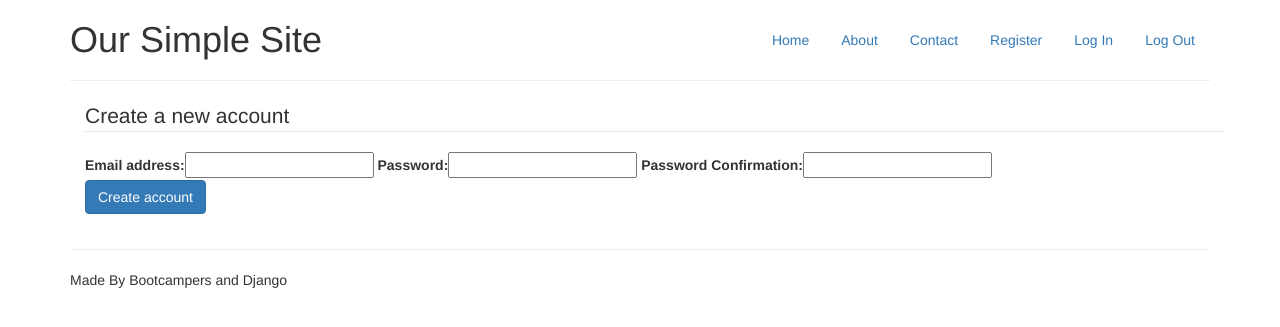
After one commit to meganduffy/auth_demo, a Django app: page /register/ in a window 1280 px wide. The commit adds this page. Shown: the top 327 px of the page. Run offline with Django 3.2, Linux system fonts and the light colour scheme; parts of the project's set-up code (start-up, migrations or seed data) failed here and were passed over; some libraries are stand-ins or nearby versions.

Commit message:
add custom authentication and registration of new users

```diff
--- /dev/null
+++ b/accounts/forms.py
@@ -0,0 +1,42 @@
+from django import forms
+from django.contrib.auth.forms import UserCreationForm
+from accounts.models import User
+from django.core.exceptions import ValidationError
+
+
+class UserRegistrationForm(UserCreationForm):
+    password1 = forms.CharField(
+        label='Password',
+        widget=forms.PasswordInput
+    )
+
+    password2 = forms.CharField(
+        label='Password Confirmation',
+        widget=forms.PasswordInput
+    )
+
+    class Meta:
+        model = User
+        fields = ['email', 'password1', 'password2']
+        exclude = ['username']
+
+    def clean_password2(self):
+        password1 = self.cleaned_data.get('password1')
+        password2 = self.cleaned_data.get('password2')
+
+        if password1 and password2 and password1 != password2:
+            message = "Passwords do not match"
+            raise ValidationError(message)
+
+        return password2
+
+    def save(self, commit=True):
+        instance = super(UserRegistrationForm, self).save(commit=False)
+
+        # automatically set to email address to create a unique identifier
+        instance.username = instance.email
+
+        if commit:
+            instance.save()
+
+        return instance
--- a/accounts/models.py
+++ b/accounts/models.py
@@ -1,5 +1,31 @@
 from __future__ import unicode_literals
+from django.contrib.auth.models import AbstractUser, UserManager
+from django.db import models
+from django.utils import timezone
 
-from django.db import models
 
 # Create your models here.
+class AccountUserManager(UserManager):
+    def _create_user(self, username, email, password,
+                     is_staff, is_superuser, **extra_fields):
+        """
+        Creates and saves a User with the given username, email and password
+        """
+        now = timezone.now()
+        if not email:
+            raise ValueError('The given username must be set')
+        email = self.normalize_email(email)
+        user = self.model(username=email, email=email,
+                          is_staff=is_staff, is_active=True,
+                          is_superuser=is_superuser,
+                          date_joined=now, **extra_fields)
+        user.set_password(password)
+        user.save(using=self._db)
+
+        return user
+
+
+class User(AbstractUser):
+    # now that we've abstracted this class we can add any
+    # number of custom attributes to our user class
+    objects = AccountUserManager()
--- a/accounts/views.py
+++ b/accounts/views.py
@@ -1,3 +1,33 @@
-from django.shortcuts import render
+from django.contrib import messages, auth
+from accounts.forms import UserRegistrationForm
+from django.core.urlresolvers import reverse
+from django.shortcuts import render, redirect
+from django.template.context_processors import csrf
 
-# Create your views here.
+
+def register(request):
+    if request.method == "POST":
+        form = UserRegistrationForm(request.POST)
+        if form.is_valid():
+            form.save()
+
+            user = auth.authenticate(email=request.POST.get('email'),
+                                     password=request.POST.get('password1'))
+
+            if user:
+                messages.success(request, "You have successfully registered")
+                return redirect(reverse('profile'))
+            else:
+                messages.error(request, "Unable to log you in at this time!")
+
+    else:
+        form = UserRegistrationForm()
+
+    args = {'form': form}
+    args.update(csrf(request))
+
+    return render(request, 'register.html', args)
+
+
+def profile(request):
+    return render(request, 'profile.html')
--- a/auth_demo/urls.py
+++ b/auth_demo/urls.py
@@ -15,9 +15,12 @@ Including another URLconf
 """
 from django.conf.urls import url
 from django.contrib import admin
-from hello import views
+from hello import views as hello_views
+from accounts import views as accounts_views
 
 urlpatterns = [
     url(r'^admin/', admin.site.urls),
-    url('^$', views.get_index, name='index'),
+    url(r'^$', hello_views.get_index, name='index'),
+    url(r'^register/$', accounts_views.register, name='register'),
+    url(r'^profile/$', accounts_views.profile, name='profile'),
 ]
--- a/templates/base.html
+++ b/templates/base.html
@@ -13,10 +13,10 @@
 <div class="container">
    <div class="masthead">
        <ul class="nav nav-pills pull-right">
-           <li><a href="#">Home</a></li>
+           <li><a href="/">Home</a></li>
            <li><a href="#">About</a></li>
            <li><a href="#">Contact</a></li>
-           <li><a href="#">Register</a></li>
+           <li><a href="{% url 'register' %}">Register</a></li>
            <li><a href="#">Log In</a></li>
            <li><a href="#">Log Out</a></li>
        </ul>
--- /dev/null
+++ b/templates/profile.html
@@ -0,0 +1,5 @@
+{% extends "base.html" %}
+{% block content %}
+    <h2>Success!</h2>
+    <p>You are logged in as {{ user.email }}</p>
+{% endblock %}
--- /dev/null
+++ b/templates/register.html
@@ -0,0 +1,12 @@
+{% extends "base.html" %}
+{% load bootstrap_tags %}
+{% block content %}
+    <form role="form" method="post" action="{% url 'register' %}">
+        <legend>Create a new account</legend>
+        {% csrf_token %}
+        {{ form| as_bootstrap }}
+        <div class="form-group">
+            <button type="submit" class="btn btn-primary">Create account</button>
+        </div>
+    </form>
+{% endblock %}
```
Also changed, not shown: accounts/backends.py (added, +28 -0 lines), auth_demo/settings.py (+9 -0 lines), db.sqlite3.
